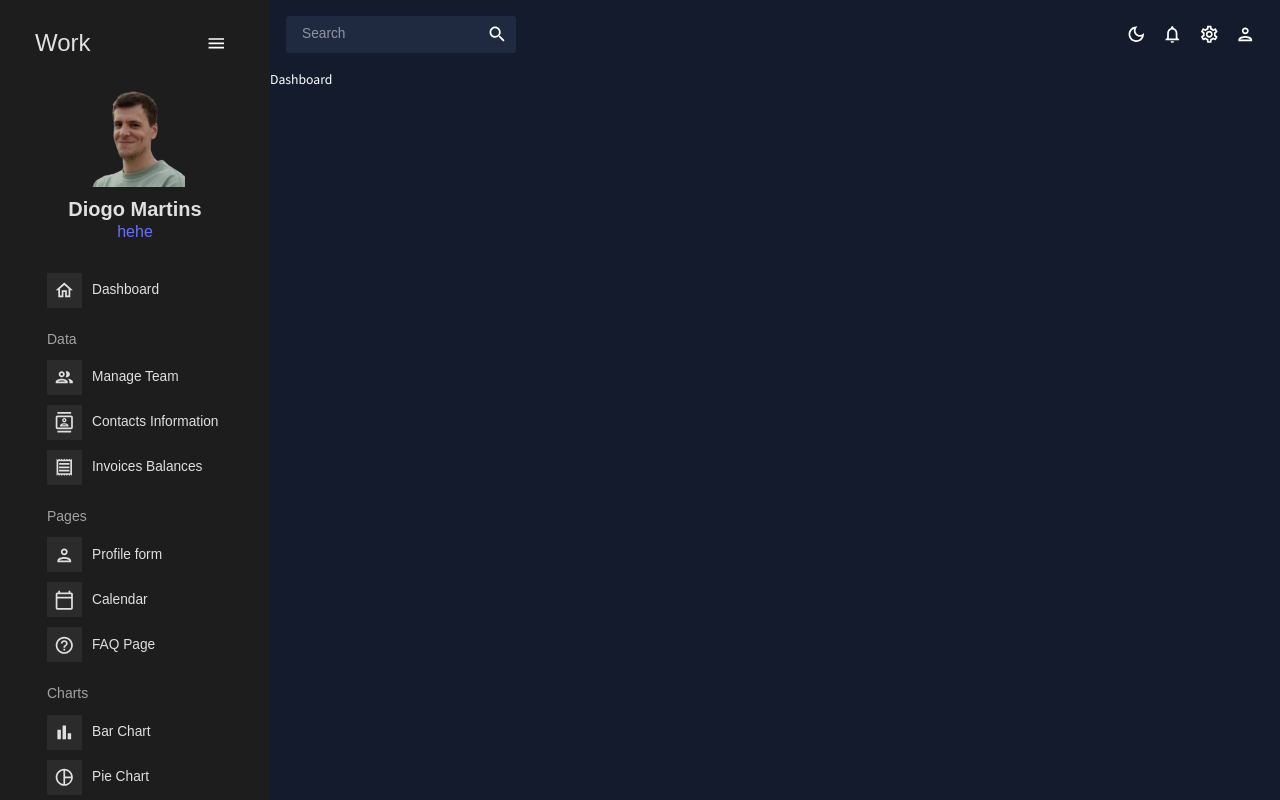
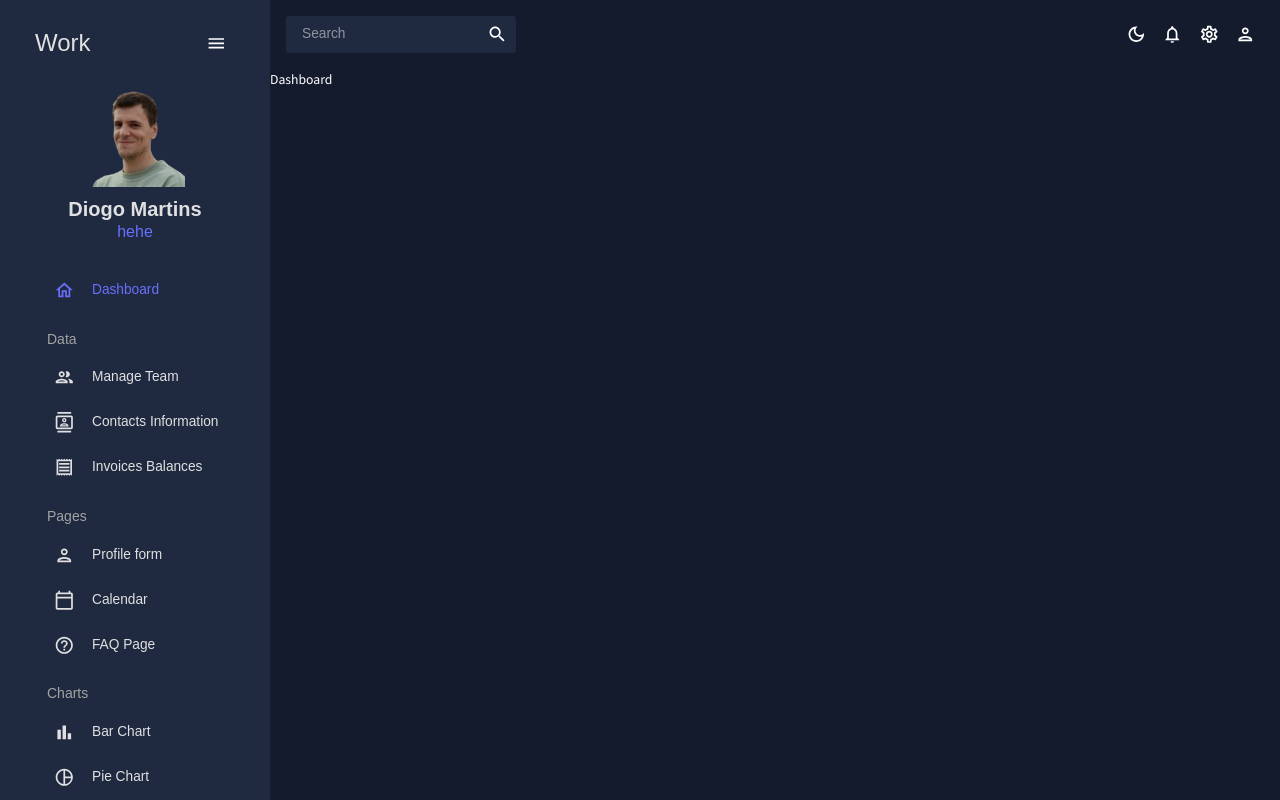
Before and after one commit to DiogoBarrosMartins/SobralCard, a React (Create React App) app: page / in a window 1280 px wide. Built offline with nearby package versions, Linux system fonts and the light colour scheme.

Commit message:
Update Sidebar.jsx
fix pro-menu-item.active

```diff
--- a/src/scenes/global/Sidebar.jsx
+++ b/src/scenes/global/Sidebar.jsx
@@ -22,6 +22,7 @@ const Item = ({ title, to, icon, selected, setSelected }) => {
    const colors = tokens(theme.palette.mode);
    return (
       <MenuItem
+      // está activo quando o valor do selected é o title
          active={selected === title}
          style={{
          color: colors.grey[100],
@@ -48,10 +49,10 @@ const Sidebar = () => {
    return (
       <Box
          sx={{
-            "& .pro-sidebar.inner": {
+            "& .pro-sidebar-inner": {
                background: `${colors.primary[400]} !important`,
             },
-            "& .pro-icon.wrapper" :{
+            "& .pro-icon-wrapper" :{
                backgroundColor: "transparent !important",
             },
             "& .pro-inner-item": {
@@ -60,7 +61,7 @@ const Sidebar = () => {
             "& .pro-inner-item:hover":{
                color:"#868dfb !important",
             },
-            "& .pro-inner-item:active":{
+            "& .pro-menu-item.active":{
                color:"#6870fa !important",
             },
       }}
```
